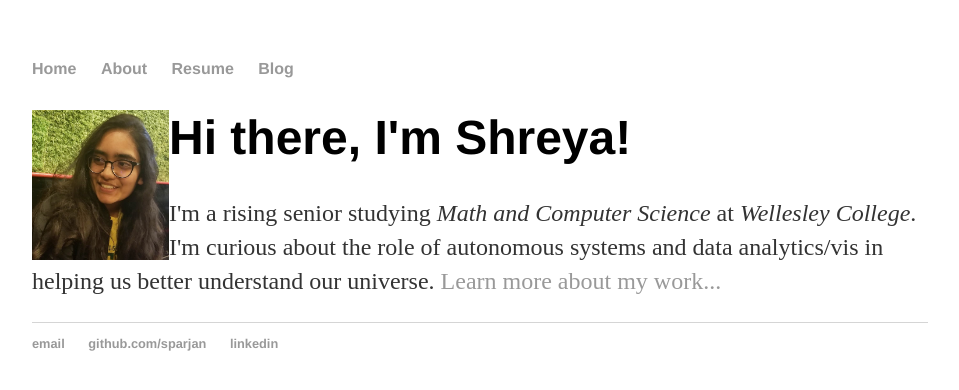
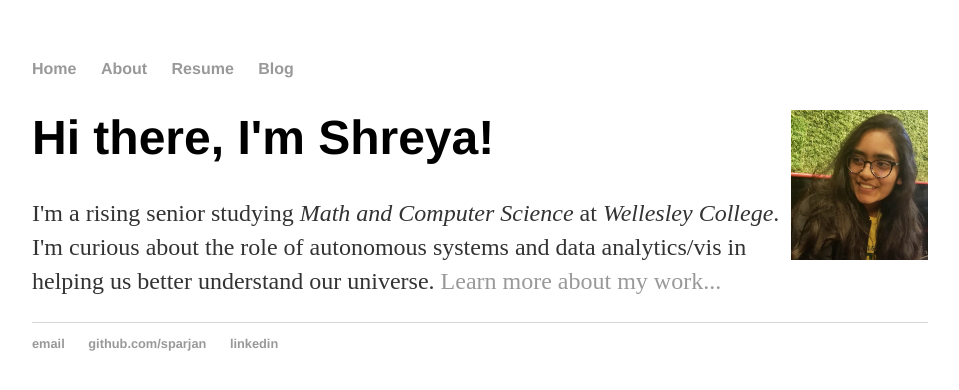
Before and after one commit to sparjan/site, a Jekyll site: the page built from index.html, in a window 1280 px wide. Shown: the top 390 px of the page, without its empty margins (160-1119 px from the left). Built offline with Jekyll 4.4.1, drawn with Linux system fonts in a browser that asks for light colours.

Commit message:
Update index.html

```diff
--- a/index.html
+++ b/index.html
@@ -3,6 +3,6 @@
 title: Shreya Parjan
 ---
 <div class="blurb">
-	<h1>Hi there, I'm Shreya! <img src="Pics/sp-casual.png" width="137" height="150" alt="sparjan" style="float:left;" /></h1>
+	<h1>Hi there, I'm Shreya! <img src="Pics/sp-casual.png" width="137" height="150" alt="sparjan" style="float:right;" /></h1>
 	<p>I'm a rising senior studying <em>Math and Computer Science</em> at <em>Wellesley College</em>. I'm curious about the role of autonomous systems and data analytics/vis in helping us better understand our universe. <a href="/about">Learn more about my work...</a></p>
 </div><!-- /.blurb -->
```
